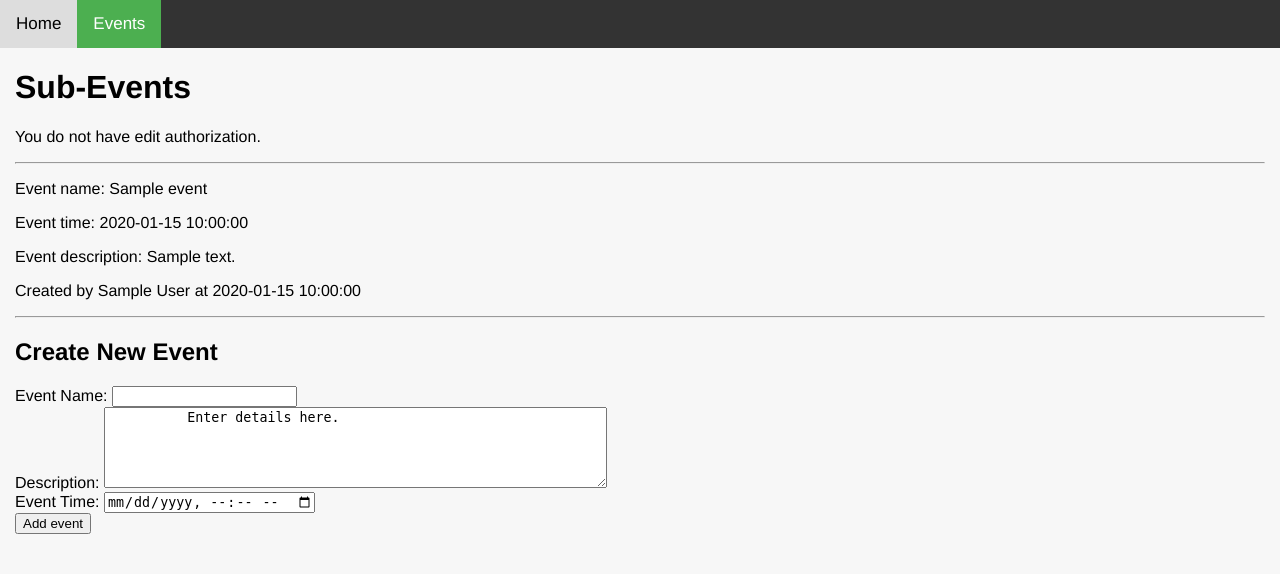
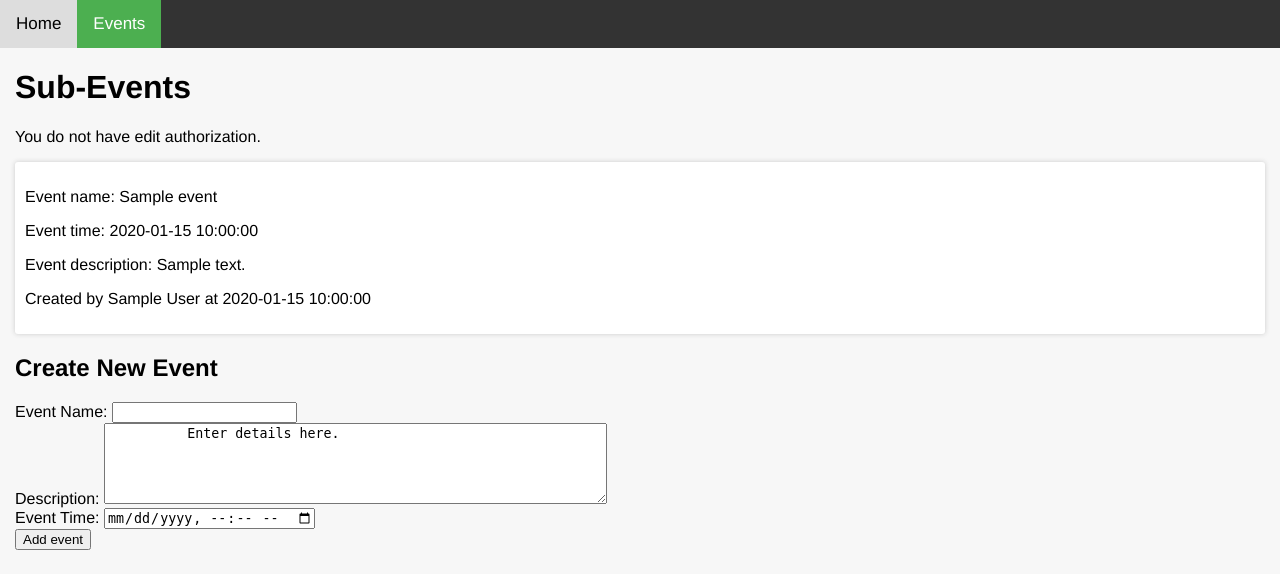
Before and after one commit to knative-portability/large-events, a Flask app: template pageserve/templates/events.html in a window 1280 px wide. Shown: the top 574 px of the page. Run offline with Flask 2, Linux system fonts and the light colour scheme; the template is opened without the code that fills it: most values are stand-ins (such as "Sample title", 1, 10 or a date in 2020); parts of the project's set-up code (start-up, migrations or seed data) failed here and were passed over; some libraries are stand-ins or nearby versions.

Commit message:
Better styling for sub-events

```diff
--- a/pageserve/static/style.css
+++ b/pageserve/static/style.css
@@ -37,7 +37,7 @@
   padding: 0px 8px;
 }
 
-.user_post {
+.content_box {
   background-color: 	#ffffff;
   border: 1px hidden gray;
   border-radius: 3px;
--- a/pageserve/templates/events.html
+++ b/pageserve/templates/events.html
@@ -23,13 +23,13 @@ limitations under the License.
 
 {% block content %}
 
-<hr>
 {% for event in events %}
-<p>Event name: {{event.name}}</p>
-<p>Event time: {{event.event_time}}</p>
-<p>Event description: {{event.description}}</p>
-<p>Created by {{event.author}} at {{event.created_at}}</p>
-<hr>
+    <div class="content_box">
+        <p>Event name: {{event.name}}</p>
+        <p>Event time: {{event.event_time}}</p>
+        <p>Event description: {{event.description}}</p>
+        <p>Created by {{event.author}} at {{event.created_at}}</p>
+    </div>
 {% endfor %}
 
 <h2>Create New Event</h2>
--- a/pageserve/templates/index.html
+++ b/pageserve/templates/index.html
@@ -25,7 +25,7 @@ limitations under the License.
 
 <h2>Past Posts</h2>
 {% for post in posts %}
-  <div class="user_post">
+  <div class="content_box">
     <p>Posted by {{post.author_id}} at {{post.created_at}}</p>
 
     <p>For event {{ post.event_id }}</p>
```
